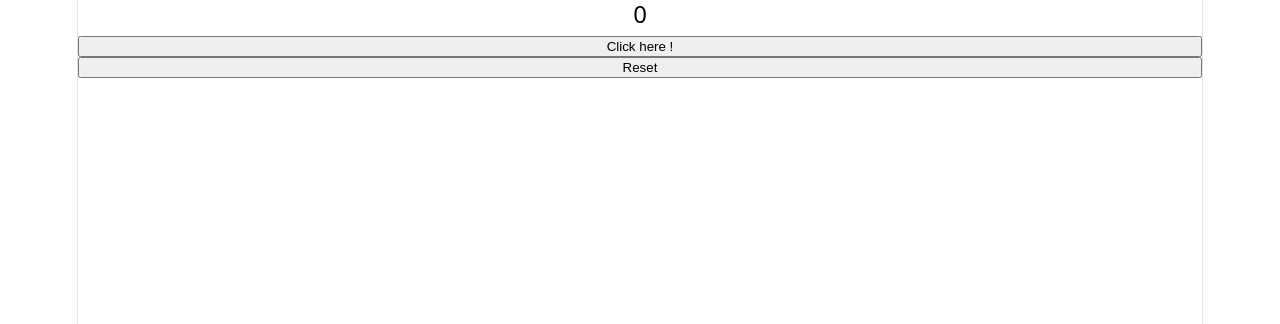
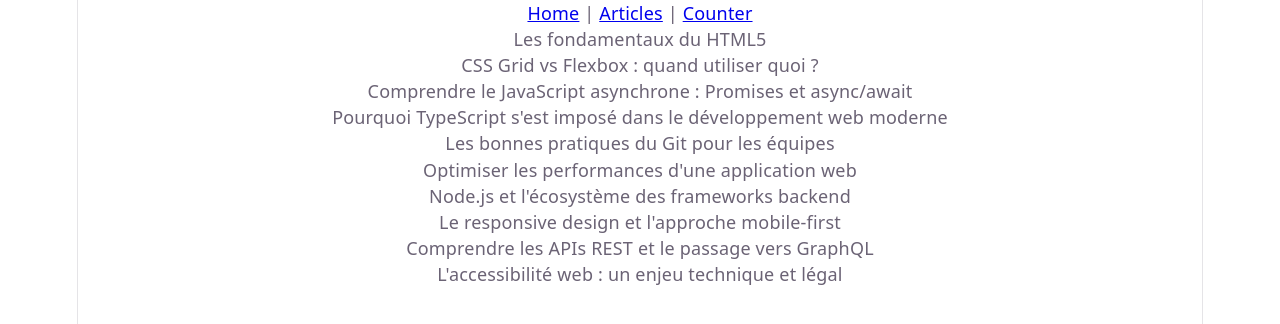
Before and after one commit to Djalabz/App-React-SQY-271-2A, a React (Vite) app: page /articles in a window 1280 px wide. Shown: the top 324 px of the page. Built offline with nearby package versions, Linux system fonts and the light colour scheme.

Commit message:
:sparkles: menu simple ajouté avec Router

```diff
--- a/package.json
+++ b/package.json
@@ -11,7 +11,8 @@
   },
   "dependencies": {
     "react": "^19.2.8",
-    "react-dom": "^19.2.8"
+    "react-dom": "^19.2.8",
+    "react-router-dom": "^7.18.3"
   },
   "devDependencies": {
     "@eslint/js": "^10.0.1",
--- a/src/App.jsx
+++ b/src/App.jsx
@@ -1,4 +1,7 @@
-import Counter from "./Counter.jsx";
+import Counter from "./Counter.jsx"
+import Articles from "./Articles.jsx"
+import Home from "./Home.jsx"
+import { BrowserRouter, Routes, Route, Link, Outlet } from 'react-router-dom';
 
 function App() {
 
@@ -6,7 +9,22 @@ function App() {
 
   return (
     <>
-      <Counter />
+      <BrowserRouter>
+        {/* Navigation */}
+        <nav>
+          <Link to="/">Home</Link> |{" "}
+          <Link to="/articles">Articles</Link> |{" "}
+          <Link to="/counter">Counter</Link>
+        </nav>
+
+        {/* Routes */}
+        <Routes>
+          <Route path="/" element={<Home />} />
+          <Route path="/articles" element={<Articles />} />
+          <Route path="/counter" element={<Counter />} />
+        </Routes>
+
+      </BrowserRouter>
     </>
   )
 }
--- /dev/null
+++ b/src/Articles.jsx
@@ -0,0 +1,18 @@
+// Afficher les articles depuis le articles.json dans le dossier data en utilisant .map
+
+// Imports
+import articles from "./data/articles.json"
+
+function Articles() {
+    return (
+        <>
+            {articles.map((article, index) =>
+                <div key={index}>
+                    <p>{article.titre}</p>
+                </div>
+            )}
+        </>
+    );
+}
+
+export default Articles;
--- /dev/null
+++ b/src/Home.jsx
@@ -0,0 +1,9 @@
+function Home() {
+    return (
+        <>
+            <h1>Page d'accueil !</h1>
+        </>
+    );
+}
+
+export default Home;
```
Also changed, not shown: 1 other file (tests, documents, lock files or other folders).
